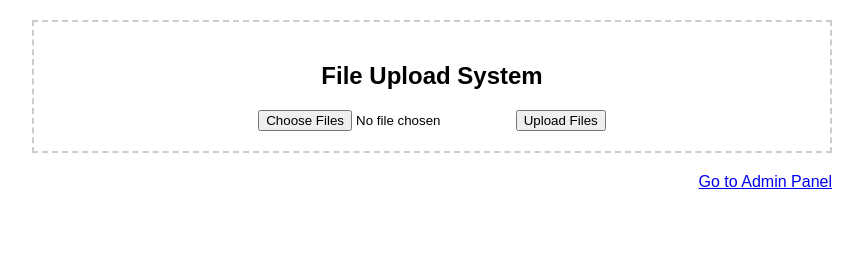
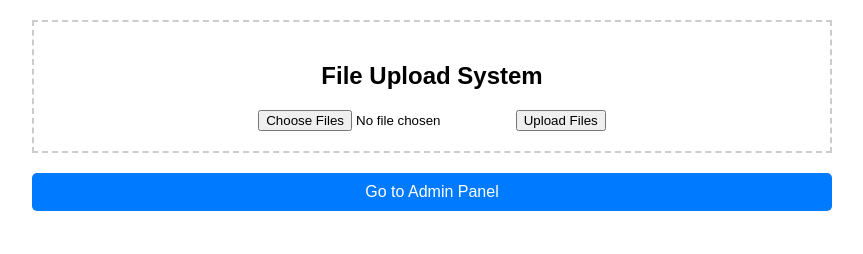
Before and after one commit to RajPatel676/FileUpload, a website: page public/index.html in a window 1280 px wide. Shown: the whole page, without its empty margins (208-1071 px from the left). Drawn offline with Linux system fonts and the light colour scheme.

Commit message:
Update index.html

```diff
--- a/public/index.html
+++ b/public/index.html
@@ -28,9 +28,24 @@
         margin-top: 10px;
       }
       .admin-link {
+/*         display: block;
+        margin-top: 20px;
+        text-align: right; */
         display: block;
-        margin-top: 20px;
-        text-align: right;
+        margin-bottom: 20px;
+        padding: 10px 20px;
+        background-color: #007bff;
+        color: white;
+        text-align: center;
+        text-decoration: none;
+        border: none;
+        border-radius: 5px;
+        font-size: 16px;
+        cursor: pointer;
+        transition: background-color 0.3s ease;
+      }
+      .admin-link:hover{
+        background-color: #004085;
       }
     </style>
   </head>
```
